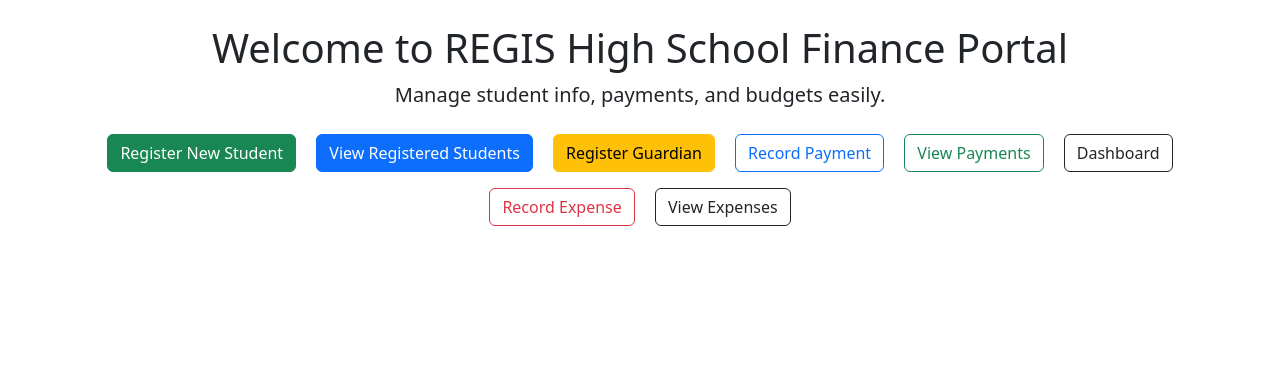
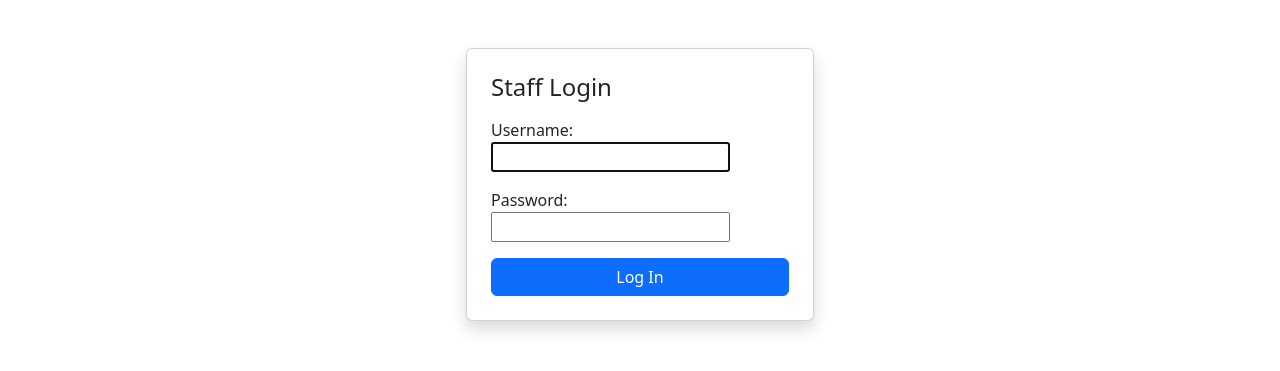
Before and after one commit to Vicus-Smiles/regis-finance-portal, a Django app: page / in a window 1280 px wide. Shown: the part 56-427 px from the top of the page. Run offline with Django 5.2, Linux system fonts and the light colour scheme; a user stored in the database is signed in.

Commit message:
Login and logout flows fixed

```diff
--- a/regis_school_portal/settings.py
+++ b/regis_school_portal/settings.py
@@ -127,5 +127,6 @@ STATIC_URL = "static/"
 
 DEFAULT_AUTO_FIELD = "django.db.models.BigAutoField"
 
-LOGIN_URL = 'login'
-LOGIN_REDIRECT_URL = 'dashboard'  # or 'expense_list' or any page you want after login
+LOGIN_URL = '/'
+LOGIN_REDIRECT_URL = '/dashboard'  # or 'expense_list' or any page you want after login
+LOGOUT_REDIRECT_URL = '/'
--- a/regis_school_portal/urls.py
+++ b/regis_school_portal/urls.py
@@ -18,21 +18,18 @@ Including another URLconf
 from django.contrib import admin
 from django.views.generic import TemplateView
 from django.urls import path, include
+from django.contrib.auth import views as auth_views
+from django.contrib.auth.decorators import login_required
 
 urlpatterns = [
     path('admin/', admin.site.urls),
-    path('', TemplateView.as_view(template_name='home.html'), name='home'),
+    path('dashboard/', login_required(TemplateView.as_view(template_name='home.html')), name='dashboard'),
     path('students/', include('students.urls')),
     path('guardians/', include('guardians.urls')),
     path('academics/', include('academics.urls')),
     path('finance/', include('finance.urls')),
-    path('dashboard/', include('dashboard.urls')),
+    #path('dashbd/', include('dashboard.urls')),
     path('budgeting/', include('budgeting.urls')),
+    path('', auth_views.LoginView.as_view(template_name='accounts/login.html'), name='login'),
+    path('logout/', auth_views.LogoutView.as_view(), name='logout'),
 ]
-
-from django.contrib.auth import views as auth_views
-
-urlpatterns += [
-    path('login/', auth_views.LoginView.as_view(template_name='accounts/login.html'), name='login'),
-    path('logout/', auth_views.LogoutView.as_view(next_page='login'), name='logout'),
-]
--- a/templates/base.html
+++ b/templates/base.html
@@ -11,8 +11,12 @@
       <a class="navbar-brand" href="/">REGIS Finance</a>
     </div>
     {% if user.is_authenticated %}
-      <a href="{% url 'logout' %}" class="btn btn-outline-light">Logout</a>
-    {% else %}
+      <form action="{% url 'logout' %}" method="post">
+                  {% csrf_token %}
+                  <button type="submit" class="btn btn-outline-light">Logout</button>
+      </form>
+
+    {% elif request.path != '/' %}
       <a href="{% url 'login' %}" class="btn btn-outline-light">Login</a>
     {% endif %}
 
```
Also changed, not shown: db.sqlite3, templates/accounts/login.html (renamed from accounts/templates/accounts/login.html).
